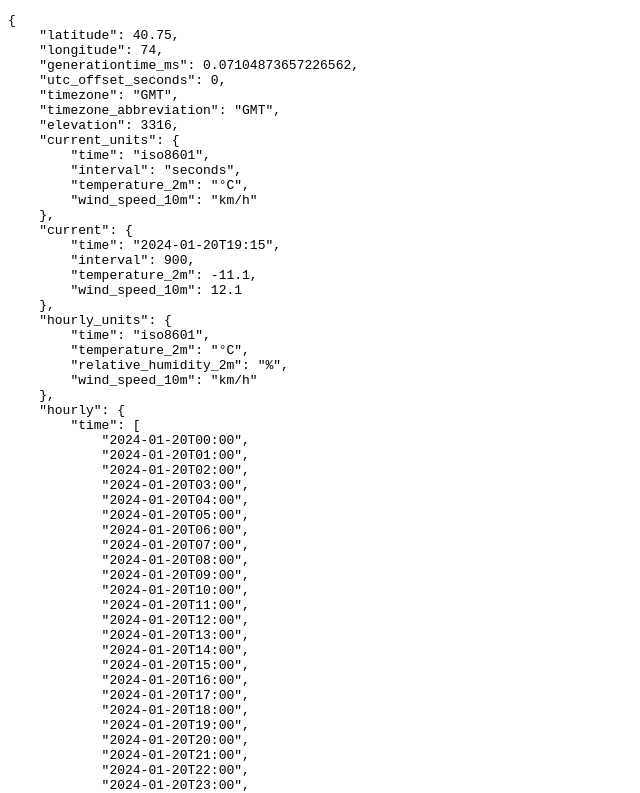
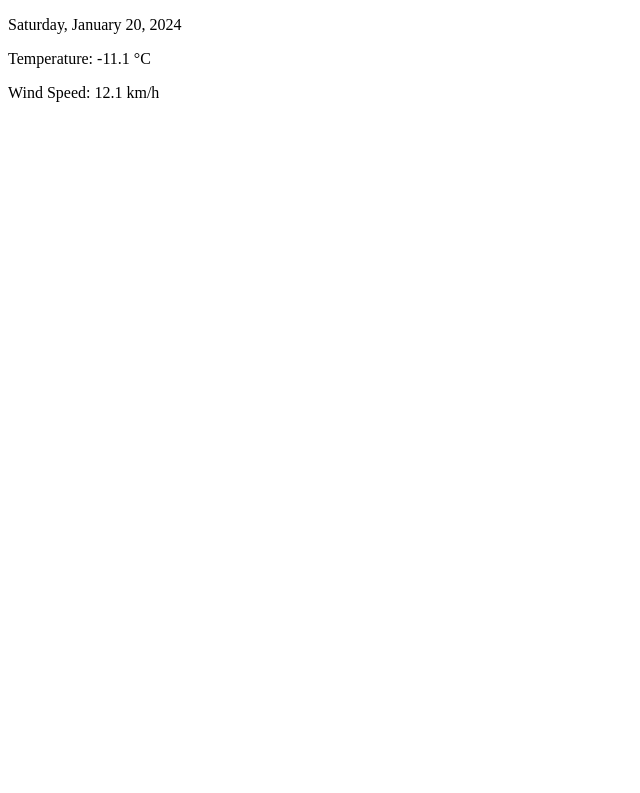
Before and after one commit to kadenjtaylor/ZinderBoard, a plain HTML site: page index.html in a window 1280 px wide. Shown: the top 793 px of the page, without its empty margins (0-640 px from the left). Drawn offline with Linux system fonts and the light colour scheme.

Commit message:
Refresh loop

```diff
--- a/index.html
+++ b/index.html
@@ -6,7 +6,10 @@
 </head>
 
 <body>
+	<!-- Pulls in the js that makes the request -->
 	<script src='./index.js'></script>
+	<!-- An achor for the js to stick the weather data to -->
+	<div id="weather"></div>
 </body>
 
 </html>
--- a/index.js
+++ b/index.js
@@ -15,26 +15,60 @@ function construct_query_url(lat, long, current, quarterly, hourly) {
 }
 
 async function fetch_data(url) {
-  const response = await fetch(url);
+  const headers = {
+    'Access-Control-Allow-Origin': '*',
+  };
+  const response = await fetch(url, { headers });
   const data = await response.json();
-  const p = document.createElement("pre");
-  p.innerHTML = JSON.stringify(data, null, 4);
-  document.body.appendChild(p);
+  return CurrentWeather.parse(data);
 }
 
-function dummy_request(url) {
+async function dummy_request(url) {
   console.log(`Ignoring ${url}, returning dummy result...`);
-  fetch_data('./demo_response.json');
+  const data = await fetch_data('./demo_response.json');
+  return data;
 }
 
-function parse_result(data) {
-  // TODO: Implement
+class CurrentWeather {
+  constructor(date, temp_c, wind_speed_km_h) {
+    this.date = date;
+    this.temp_c = temp_c;
+    this.wind_speed_km_h = wind_speed_km_h;
+  }
+
+  static parse(data) {
+    return new CurrentWeather(
+      data["current"]["time"],
+      data["current"]["temperature_2m"],
+      data["current"]["wind_speed_10m"]
+    )
+  }
+
+  render() {
+    // When are we?
+    const date = document.createElement("p");
+    const parsed_date = new Date(Date.parse(this.date));
+    const options = { weekday: 'long', year: 'numeric', month: 'long', day: 'numeric' };
+    date.innerText = `${parsed_date.toLocaleDateString("en-US", options)}`;
+
+    // How hot is it?
+    const temp = document.createElement("p");
+    temp.innerText = `Temperature: ${this.temp_c} ${String.fromCharCode(176)}C`;
+    // temp.style.color = "green";
+
+    const wind = document.createElement("p");
+    wind.innerText = `Wind Speed: ${this.wind_speed_km_h} km/h`;
+
+    const root = document.createElement("div");
+    root.appendChild(date);
+    root.appendChild(temp);
+    root.appendChild(wind);
+
+    return root;
+  }
 }
 
-function main() {
-
-  const dummy_mode = true;
-
+async function populate_weather_widget(dummy_mode, refresh_rate_ms) {
   // Coordinates of Bushwick According to Google: 40.6958° N, 73.9171° W
   // Rounded to two decimal places to resemble API example
   const latitude = "40.70";
@@ -43,19 +77,28 @@ function main() {
   // Info we want about the given location at different timescales
   const current_vars = ["temperature_2m", "wind_speed_10m"];
   const minutely_15_vars = [];
-  const hourly_vars = ["temperature_2m", "relative_humidity_2m", "wind_speed_10m"];
+  const hourly_vars = [];
 
   // TODO: Set units for temperature/wind-speed (defaults appear to be in metric)
   const url = construct_query_url(latitude, longitude, current_vars, minutely_15_vars, hourly_vars);
 
-  console.log(`Url: ${url}`);
-
+  console.log("Fetching weather data...")
+  let result;
   if (dummy_mode) {
-    dummy_request(url);
+    result = await dummy_request(url);
   } else {
-    fetch_data(url);
+    result = await fetch_data(url);
   }
 
+
+  document.getElementById("weather").innerHTML = '';
+  document.getElementById("weather").appendChild(result.render());
+
+  setTimeout(() => populate_weather_widget(dummy_mode, refresh_rate_ms), refresh_rate_ms);
 }
 
-main();
+
+// Start point
+const dummy_mode = true;
+const refresh_interval_sec = 30;
+populate_weather_widget(dummy_mode, refresh_interval_sec * 1000);
```
Also changed, not shown: 1 other file.
